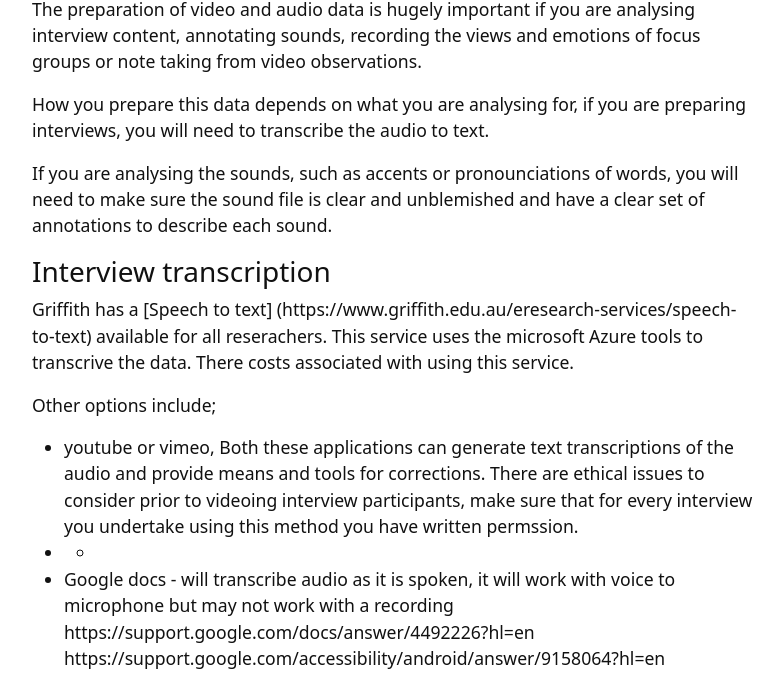
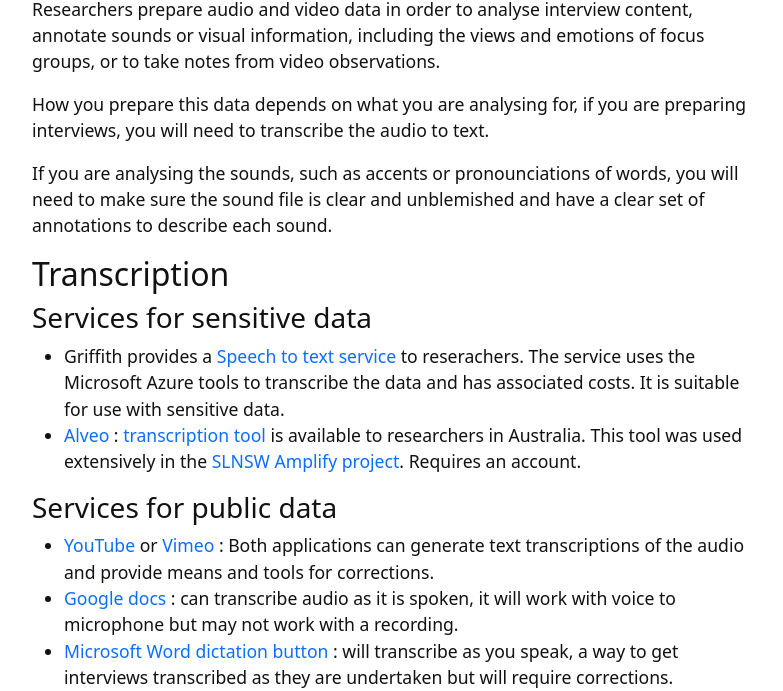
Before and after one commit to GULibrarySandbox/intro-text-mining-analysis-2022, a Jekyll site: the page built from content/6-prepare Audio Visual data.md, in a window 1280 px wide and 1400 px high, scrolled down 574 px. Shown: the part 263-954 px from the top of the window, without its empty margins (245-1028 px from the left). Built offline with Jekyll 4.4.1, drawn with Linux system fonts in a browser that asks for light colours; some of the changed text lies outside the part shown.

Commit message:
Update 6-prepare Audio Visual data.md

```diff
--- a/content/6-prepare Audio Visual data.md
+++ b/content/6-prepare Audio Visual data.md
@@ -4,28 +4,41 @@ topics: Interview transcription
 nav: true
 ---
 
-# Video and Audio data
+# Audio and video data
 
 {% include figure.html img="Webster_MicrophoneImage.jpg" alt="Audio recording image" caption="Audio recording by [Tony Webster](https://flic.kr/p/2cx9eWC) CC BY 2.0" width="100%" %}
 
-The preparation of video and audio data is hugely important if you are analysing interview content, annotating sounds, recording the views and emotions of focus groups or note taking from video observations.
+Researchers prepare audio and video data in order to analyse interview content, annotate sounds or visual information, including the views and emotions of focus groups, or to take notes from video observations.
 
 How you prepare this data depends on what you are analysing for, if you are preparing interviews, you will need to transcribe the audio to text.
 
 If you are analysing the sounds, such as accents or pronounciations of words, you will need to make sure the sound file is clear and unblemished and have a clear set of annotations to describe each sound.
 
-### Interview transcription
+## Transcription
 
-Griffith has a [Speech to text] (https://www.griffith.edu.au/eresearch-services/speech-to-text) available for all reserachers. This service uses the microsoft Azure tools to transcrive the data. There costs associated with using this service.
+### Services for sensitive data
+- Griffith provides a [Speech to text service](https://www.griffith.edu.au/eresearch-services/speech-to-text) to reserachers. The service uses the Microsoft Azure tools to transcribe the data and has associated costs. It is suitable for use with sensitive data.
+- [Alveo](https://www.alveo.edu.au/) : [transcription tool](https://www.alveo.edu.au/2018/04/11/alveo-transcription-tool/) is available to researchers in Australia. This tool was used extensively in the [SLNSW Amplify project](https://www.sl.nsw.gov.au/public-library-services/amplify-audio-transcription-tool). Requires an account.
 
-Other options include;
-- youtube or vimeo, Both these applications can generate text transcriptions of the audio and provide means and tools for corrections. There are ethical issues to consider prior to videoing interview participants, make sure that for every interview you undertake using this method you have written permssion.
-- -
-- Google docs  - will transcribe audio as it is spoken, it will work with voice to microphone but may not work with a recording https://support.google.com/docs/answer/4492226?hl=en https://support.google.com/accessibility/android/answer/9158064?hl=en
+### Services for public data
+- [YouTube](https://support.google.com/youtube/topic/9257536?hl=en&ref_topic=9257610) or [Vimeo](https://vimeo.com/blog/post/how-to-transcribe-a-video/) :  Both applications can generate text transcriptions of the audio and provide means and tools for corrections.
+- [Google docs](https://support.google.com/docs/answer/4492226?hl=en https://support.google.com/accessibility/android/answer/9158064?hl=en) : can transcribe audio as it is spoken, it will work with voice to microphone but may not work with a recording.
+- [Microsoft Word dictation button](https://support.microsoft.com/en-us/office/dictate-your-documents-in-word-3876e05f-3fcc-418f-b8ab-db7ce0d11d3c?ns=winword&version=90&ui=en-us&rs=en-us&ad=us) : will transcribe as you speak, a way to get interviews transcribed as they are undertaken but will require corrections.
 
-- Microsoft dictation service - will transcribe as you speak, a way to get interviews transcribed as they are undertaken but will require corrections.
+There are data security issues to consider when using the services above. The data may be shared with third parties, mined for information, or stored in an off-shore location.
 
- ![image](https://user-images.githubusercontent.com/42364968/169206648-cfb1cb5c-2cec-46e5-8a55-9ddc48342c09.png)
-- [Alveo](https://www.alveo.edu.au/) - tool to assist with transcription of interviews. This tool is used extensively in the SLNSW Amplify project.
+## Annotation
+- [Elan](https://archive.mpi.nl/tla/elan) : downloadable software to annotate audio and video recordings. This tool is used by linguists to analyse sounds, accents and pronounciations. Supported by a number of international research centres including the [(ARC) Centre of Excellence for the Dynamics of Language](https://www.dynamicsoflanguage.edu.au/).
 
-- [Elan](https://archive.mpi.nl/tla/elan) - an annotation tool for audio and video recordings. this tool is used by linguists to analyse sounds, accents and pronounciations.
+## How to clean the results
+
+No transcription tool will create perfect text. Errors will be generated in the process. You may need to manually review and clean the text, misinterpretations of spoken words, and other transcription errors. Some programs are available to automate some cleaning processes such as Python, read about how to do this from machinelearningmastery.com. Some processing and analysis tools enable you to clean the text prior to analysis, such as Voyant tools. More on this in the next lesson.
+
+Next up : Process and analysis methods and tools.
+
+-----
+
+<p align="center">
+  <a href="https://griffithunilibrary.github.io/intro-text-mining-analysis/content/5-build.html"><-- BACK</a> |
+  <a href="https://griffithunilibrary.github.io/intro-text-mining-analysis/content/6-analyse.html">NEXT --></a>
+</p>
```
